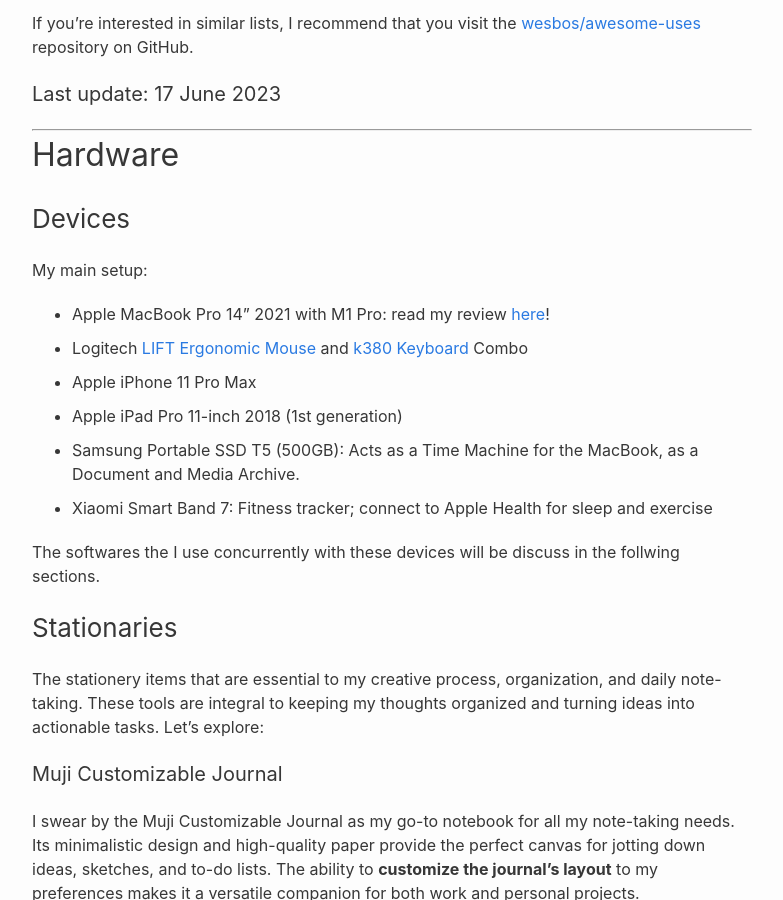
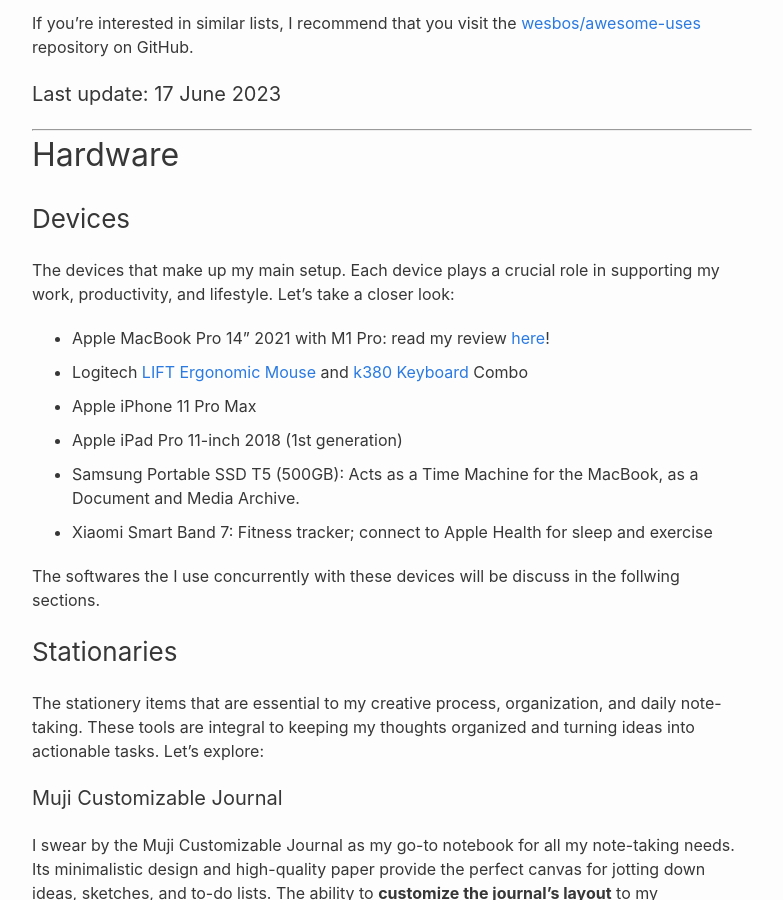
Before and after one commit to jarondlk/jaronchai-blog, a Jekyll site: the page built from pages/uses.markdown, in a window 1280 px wide and 900 px high, scrolled down 482 px. Shown: the whole window, without its empty margins (248-1031 px from the left). Built offline with Jekyll 4.4.1, drawn with Linux system fonts in a browser that asks for light colours.

Commit message:
Format uses

```diff
--- a/pages/uses.markdown
+++ b/pages/uses.markdown
@@ -21,7 +21,7 @@
 
 ### Devices
 
-My main setup:
+The devices that make up my main setup. Each device plays a crucial role in supporting my work, productivity, and lifestyle. Let's take a closer look:
 
 * Apple MacBook Pro 14" 2021 with M1 Pro: read my review [here]({{site.url}}/2022/05/02/macbook-pro-14.html)!
 * Logitech [LIFT Ergonomic Mouse](https://www.logitech.com/products/mice/lift-vertical-ergonomic-mouse.910-006481.html) and [k380 Keyboard](https://www.logitech.com/products/keyboards/k380-multi-device.html) Combo
@@ -44,7 +44,7 @@
 
 For everyday writing, I rely on gel pens. Muji Gel pen line are my preferred gel pen brands. The smooth ink flow and vibrant colors make writing a pleasure, and they are perfect for taking quick notes, jotting down ideas, or working on creative projects.
 
-##### Fountain Pens
+#### Fountain Pens
 
 I find fountain pens to be a delight to use, offering a smooth and elegant writing experience. Among my collection, I particularly enjoy using Lamy and Waterman fountain pens. Lamy's ergonomic design and interchangeable nibs allow for different writing styles, while Waterman pens exude a timeless charm. These fountain pens are perfect for journaling, personal reflections, or any writing that deserves a touch of sophistication.
 
```
